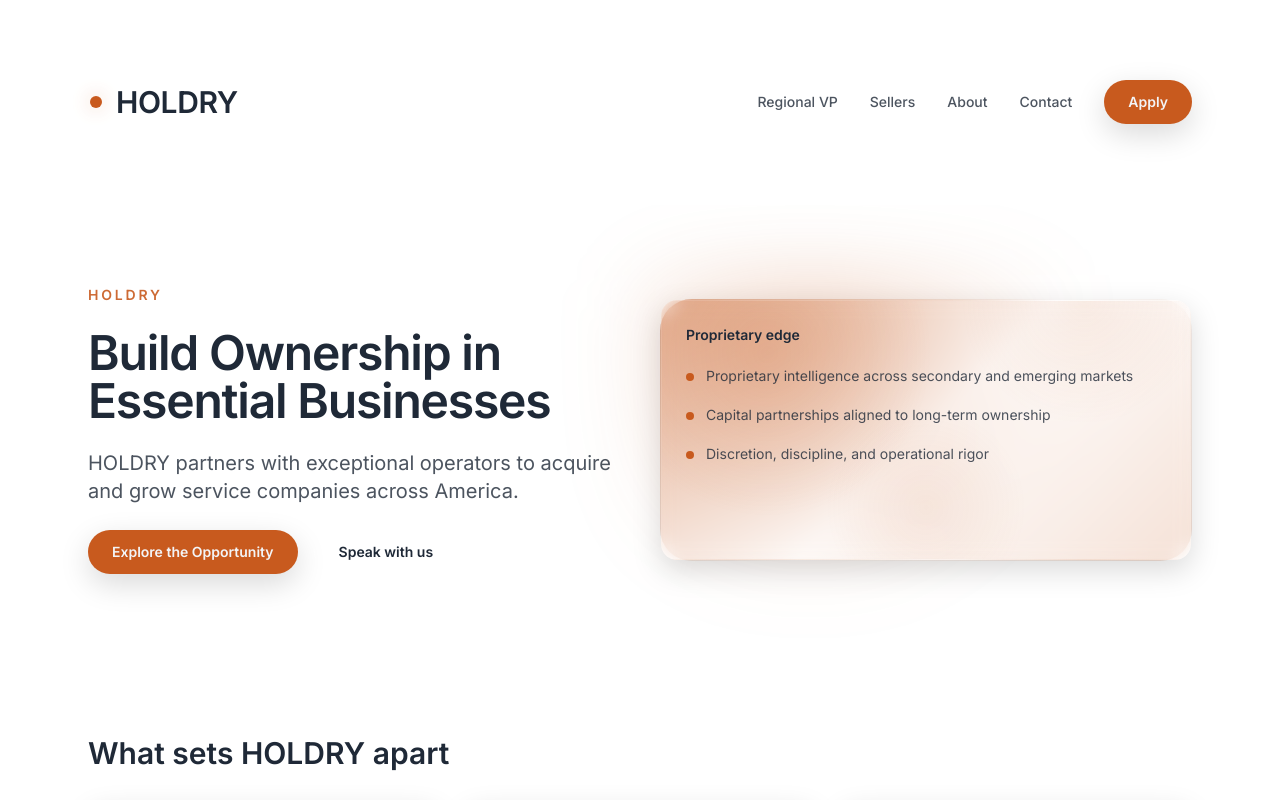
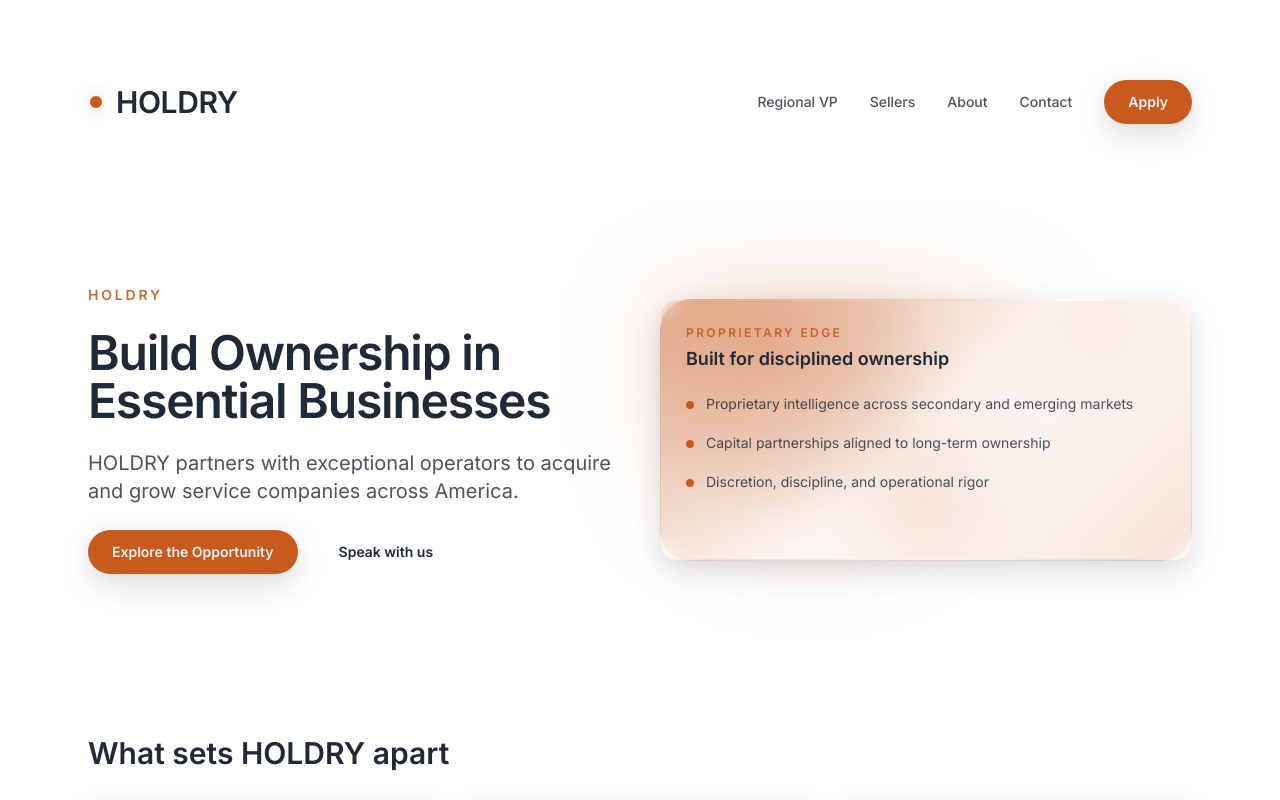
Before and after one commit to 7vw5pwdknv-spec/withpane.com, a Next.js app: page / in a window 1280 px wide. Shown: the top 800 px of the page. Built offline with nearby package versions, Linux system fonts and the light colour scheme.

Commit message:
Refactor text elements for improved clarity
Updated text styles and structure for better readability.

```diff
--- a/src/app/(site)/page.tsx
+++ b/src/app/(site)/page.tsx
@@ -32,7 +32,11 @@ export default function HomePage() {
         secondaryCta={{ href: "/contact", label: "Speak with us" }}
       >
         <div className="space-y-5">
-          <p className="text-sm font-semibold text-sand">Proprietary edge</p>
+          <div className="space-y-1">
+            <p className="text-xs font-semibold uppercase tracking-[0.2em] text-accent/90">Proprietary edge</p>
+            <p className="text-lg font-semibold text-sand">Built for disciplined ownership</p>
+          </div>
+
           <div className="space-y-4 text-sm text-sand/80 leading-relaxed">
             <div className="flex gap-3">
               <span className="mt-2 h-2 w-2 shrink-0 rounded-full bg-accent" />
```
